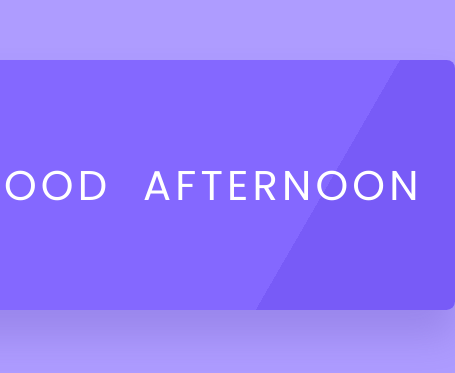
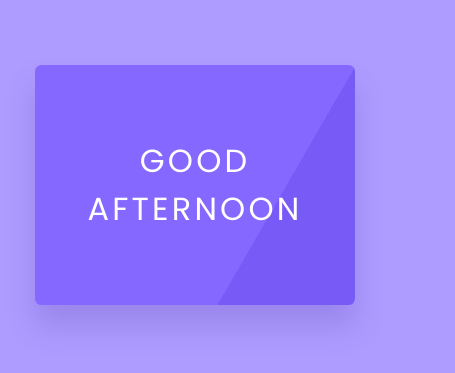
Before and after one commit to vidhyanandreddy/Time-Greeting, a plain HTML site: page index.html in a window 390 px wide. Shown: the part 237-610 px from the top of the page, 455 px wide, since content can reach past the window. Drawn offline with Linux system fonts and the light colour scheme.

Commit message:
Update style.css

```diff
--- a/style.css
+++ b/style.css
@@ -29,3 +29,10 @@ body{
     letter-spacing: 0.1em;
     word-spacing: 0.4em;
 }
+@media(max-width:800px) {
+
+    .container {
+            font-size: 1em;
+            width: 20em;
+        }
+}
```
